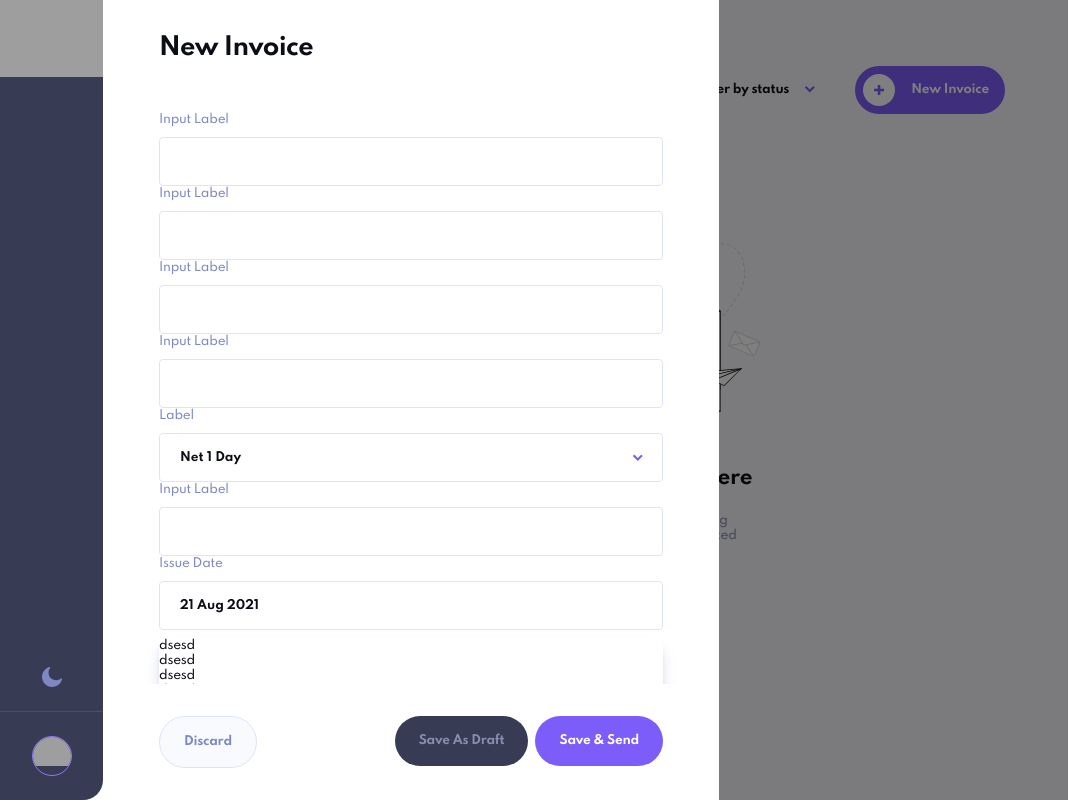
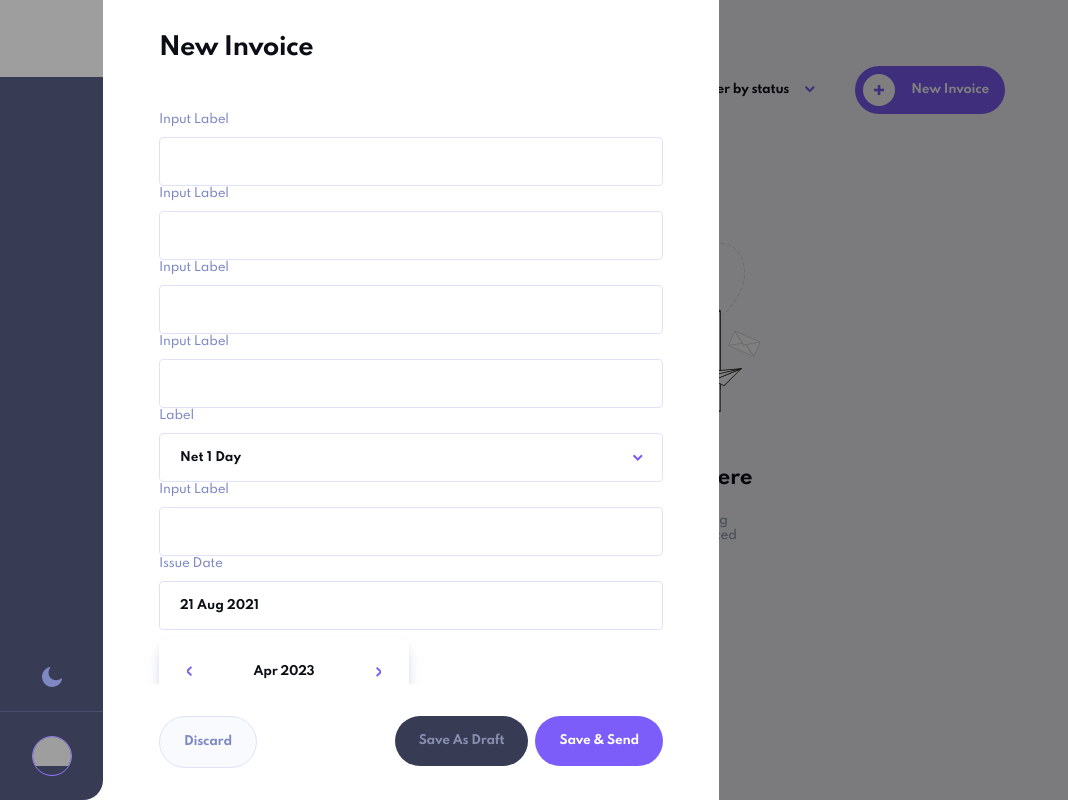
Before and after one commit to kcde/invoice-frontend, a Vue app: page /invoices in a window 1280 px wide. Shown: the whole page, without its empty margins (0-1068 px from the left). Built offline with nearby package versions, Linux system fonts and the light colour scheme; grey boxes are pictures that could not be loaded.

Commit message:
feat: switch between months in custom calendar [WIP]

```diff
--- a/src/components/form/date/CalendarBox.vue
+++ b/src/components/form/date/CalendarBox.vue
@@ -7,20 +7,60 @@
     aria-label="Choose Date"
     ref="options"
     @click.prevent
-    class="bg-white dark:bg-blue-200 absolute left-0 top-[calc(100%+8px)] w-full rounded-lg text-sm font-bold shadow-lg shadow-purple-100/40 dark:shadow-blue-500/40 z-10 max-h-96 overflow-y-scroll"
+    class="bg-white dark:bg-blue-200 absolute left-0 top-[calc(100%+8px)] w-full rounded-lg text-sm font-bold shadow-lg shadow-purple-100/40 dark:shadow-blue-500/40 z-10 max-w-[250px] max-h-96 px-5 pb-8 pt-6 overflow-y-scroll"
   >
-    <p>dsesd</p>
-    <p>dsesd</p>
-    <p>dsesd</p>
-    <p>dsesd</p>
-    <p>dsesd</p>
-    <p>dsesd</p>
-    <p>dsesd</p>
-    <p>dsesd</p>
-    <p>dsesd</p>
+    <div id="calender-header" class="flex items-center justify-between mb-8">
+      <div class="px-2 py-1 cursor-pointer" @click="updateMonth('prev')">
+        <CaretChippedIcon />
+      </div>
+
+      <p class="text-sm font-bold">
+        {{ date.toLocaleString('default', { year: 'numeric', month: 'short' }) }}
+      </p>
+
+      <div class="px-2 py-1 rotate-180 cursor-pointer" @click="updateMonth('next')">
+        <CaretChippedIcon />
+      </div>
+    </div>
+    <div id="days"></div>
   </div>
 </template>
 
-<script setup lang="ts"></script>
+<script setup lang="ts">
+import CaretChippedIcon from '@/components/icons/CaretChippedIcon.vue'
+import { onMounted, ref, watch } from 'vue'
+
+const date = ref(new Date())
+const month = ref(date.value.getMonth())
+const day = ref(date.value.getDate())
+
+function updateMonth(direction: 'next' | 'prev') {
+  if (direction == 'next') {
+    if (month.value == 11) {
+      month.value = 0
+      date.value = new Date(date.value.setFullYear(date.value.getFullYear() + 1))
+      return
+    }
+    month.value++
+  }
+
+  if (direction == 'prev') {
+    if (month.value == 0) {
+      month.value = 11
+      date.value = new Date(date.value.setFullYear(date.value.getFullYear() - 1))
+      return
+    }
+    month.value--
+  }
+}
+
+onMounted(() => {
+  setTimeout(() => {}, 2000)
+})
+
+watch(month, (newVal) => {
+  date.value = new Date(date.value.setMonth(newVal))
+})
+</script>
 
 <style scoped></style>
--- a/src/components/form/select/InputSelect.vue
+++ b/src/components/form/select/InputSelect.vue
@@ -3,8 +3,8 @@
     <div class="relative" @keydown.esc="(e) => toggleListOptionVisibility(false, e)">
       <div class="relative">
         <div
-          class="absolute z-10 transition-transform rotate-180 top-2/4 -translate-y-2/4 right-5"
-          :class="{ 'rotate-0': listOptionsVisibility }"
+          class="absolute z-10 transition-transform top-2/4 -translate-y-2/4 right-5"
+          :class="{ 'rotate-180': !listOptionsVisibility }"
         >
           <CaretIcon />
         </div>
--- /dev/null
+++ b/src/components/icons/CaretChippedIcon.vue
@@ -0,0 +1,9 @@
+<template>
+  <svg width="6" height="11" viewBox="0 0 6 11" fill="none" xmlns="http://www.w3.org/2000/svg">
+    <path d="M4.3418 0.88623L0.113895 5.11413L4.3418 9.34203" stroke="#7C5DFA" stroke-width="2" />
+  </svg>
+</template>
+
+<script setup lang="ts"></script>
+
+<style scoped></style>
```
Also changed, not shown: src/utils.ts (added).
